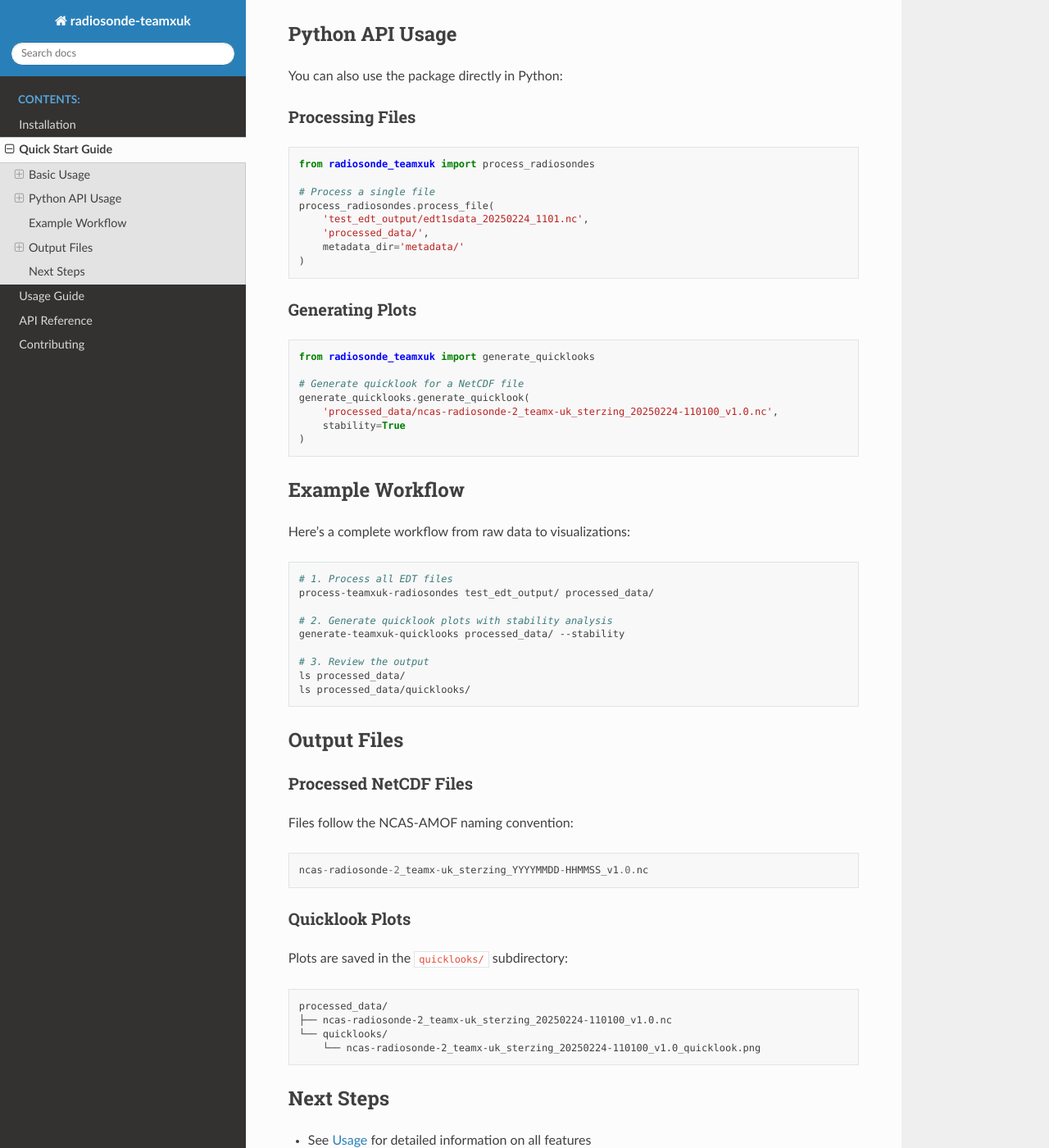
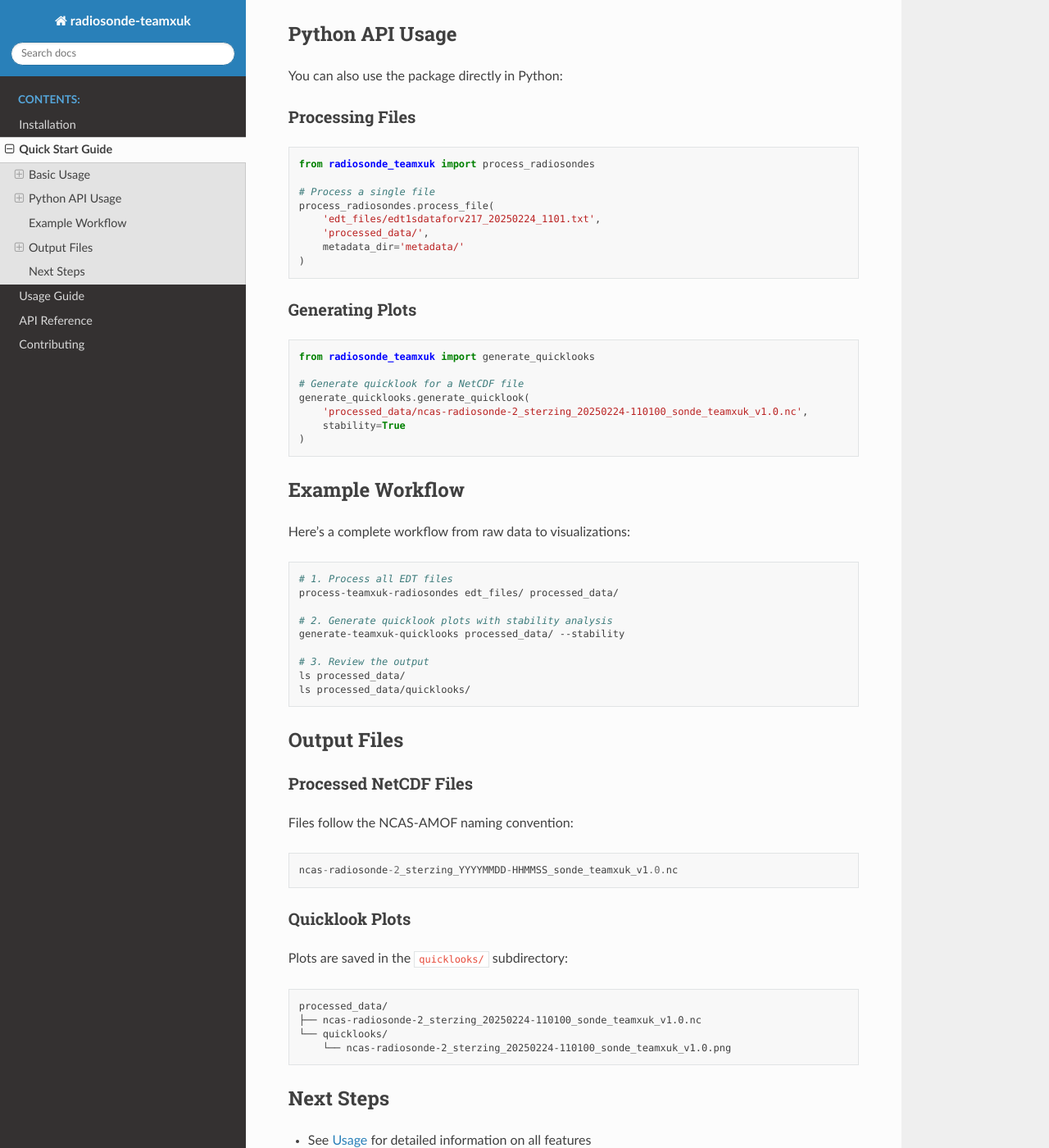
Before and after one commit to longlostjames/radiosonde-teamxuk, a Sphinx documentation site: the page built from docs/quickstart.md, in a window 1280 px wide and 1400 px high, scrolled down 1936 px. Shown: the whole window at 82% size. Built offline with Sphinx 7.4.7 and the Read the Docs theme 3.1.0, drawn with Linux system fonts in a browser that asks for light colours.

Commit message:
Documentation corrections

````diff
--- a/docs/quickstart.md
+++ b/docs/quickstart.md
@@ -86,7 +86,7 @@ from radiosonde_teamxuk import process_radiosondes
 
 # Process a single file
 process_radiosondes.process_file(
-    'test_edt_output/edt1sdata_20250224_1101.nc',
+    'edt_files/edt1sdataforv217_20250224_1101.txt',
     'processed_data/',
     metadata_dir='metadata/'
 )
@@ -99,7 +99,7 @@ from radiosonde_teamxuk import generate_quicklooks
 
 # Generate quicklook for a NetCDF file
 generate_quicklooks.generate_quicklook(
-    'processed_data/ncas-radiosonde-2_teamx-uk_sterzing_20250224-110100_v1.0.nc',
+    'processed_data/ncas-radiosonde-2_sterzing_20250224-110100_sonde_teamxuk_v1.0.nc',
     stability=True
 )
 ```
@@ -110,7 +110,7 @@ Here's a complete workflow from raw data to visualizations:
 
 ```bash
 # 1. Process all EDT files
-process-teamxuk-radiosondes test_edt_output/ processed_data/
+process-teamxuk-radiosondes edt_files/ processed_data/
 
 # 2. Generate quicklook plots with stability analysis
 generate-teamxuk-quicklooks processed_data/ --stability
@@ -126,7 +126,7 @@ ls processed_data/quicklooks/
 
 Files follow the NCAS-AMOF naming convention:
 ```
-ncas-radiosonde-2_teamx-uk_sterzing_YYYYMMDD-HHMMSS_v1.0.nc
+ncas-radiosonde-2_sterzing_YYYYMMDD-HHMMSS_sonde_teamxuk_v1.0.nc
 ```
 
 ### Quicklook Plots
@@ -134,9 +134,9 @@ ncas-radiosonde-2_teamx-uk_sterzing_YYYYMMDD-HHMMSS_v1.0.nc
 Plots are saved in the `quicklooks/` subdirectory:
 ```
 processed_data/
-├── ncas-radiosonde-2_teamx-uk_sterzing_20250224-110100_v1.0.nc
+├── ncas-radiosonde-2_sterzing_20250224-110100_sonde_teamxuk_v1.0.nc
 └── quicklooks/
-    └── ncas-radiosonde-2_teamx-uk_sterzing_20250224-110100_v1.0_quicklook.png
+    └── ncas-radiosonde-2_sterzing_20250224-110100_sonde_teamxuk_v1.0.png
 ```
 
 ## Next Steps
````
Also changed, not shown: docs/usage.md (+5 -5 lines).
